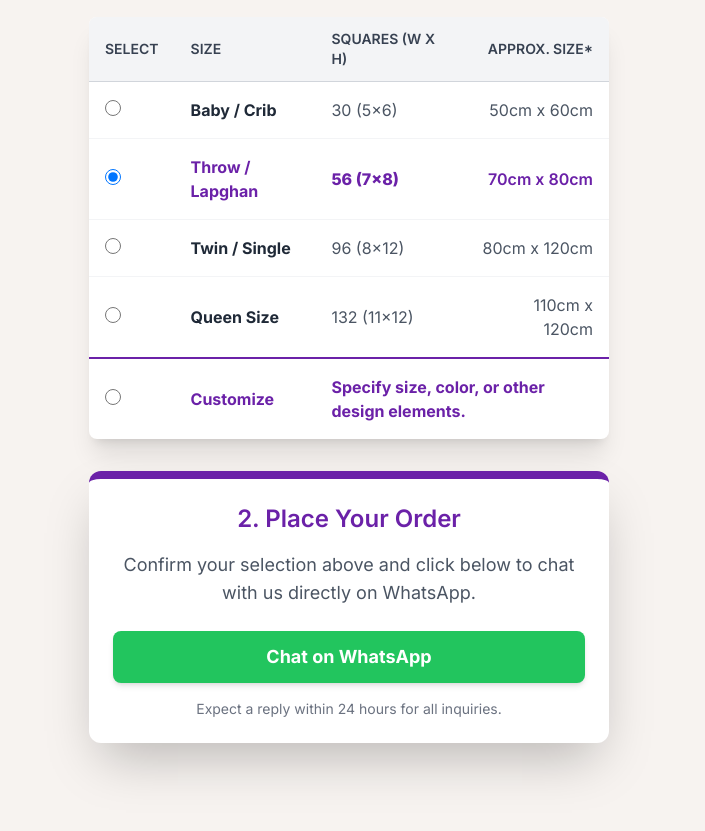
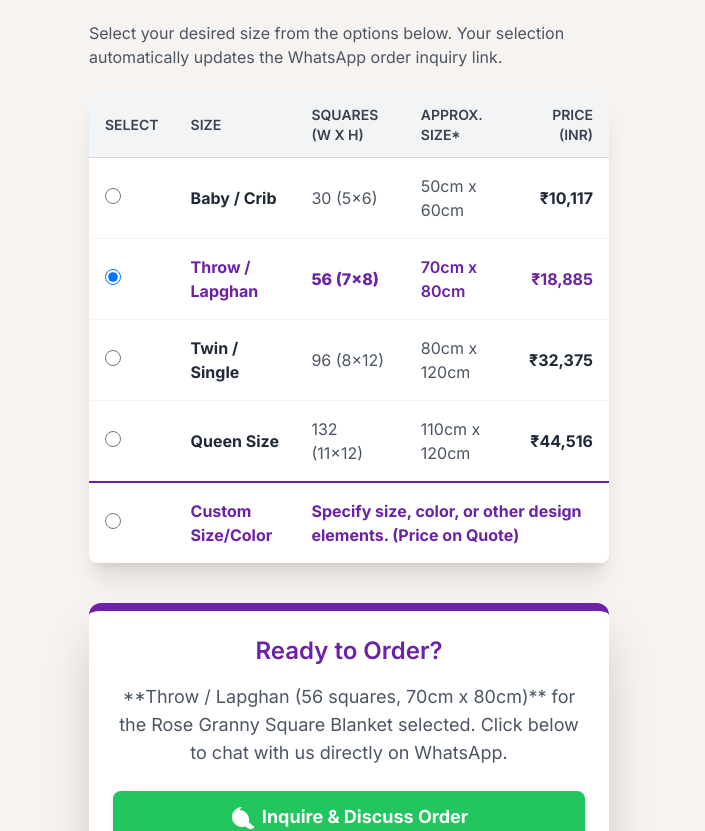
Before and after one commit to patelvalentina-hub/Crochet, a plain HTML site: page index.html in a window 1280 px wide. Shown: the part 819-1650 px from the top of the page, 575-1280 px from the left. Drawn offline with nearby package versions, Linux system fonts and the light colour scheme.

Commit message:
Update index.html

```diff
--- a/index.html
+++ b/index.html
@@ -41,19 +41,18 @@
 </head>
 <body class="text-gray-800">
 
-    <!-- Navigation Bar -->
+    <!-- Navigation Bar (Removed 'Order' link as requested) -->
     <nav class="bg-white shadow-md sticky top-0 z-50">
         <div class="max-w-6xl mx-auto px-4 sm:px-6 lg:px-8">
             <div class="flex justify-between items-center h-16">
-                <!-- FIX APPLIED: Changed to text-xl for mobile and sm:text-2xl for larger screens to prevent clipping -->
+                <!-- Title is responsive: text-xl for mobile, sm:text-2xl for larger screens -->
                 <a href="#" class="text-xl sm:text-2xl font-extrabold text-heirloom-plum tracking-widest">
                     The Heirloom Knot
                 </a>
-                <div class="flex space-x-4">
+                <!-- Only Products and About links remain -->
+                <div class="flex items-center space-x-4">
                     <a href="#products" class="text-gray-600 hover:text-heirloom-plum transition-colors font-medium">Products</a>
                     <a href="#about" class="text-gray-600 hover:text-heirloom-plum transition-colors font-medium">About</a>
-                    <!-- Contact now links to the integrated CTA at the bottom of the products section -->
-                    <a href="#order-cta" class="text-gray-600 hover:text-heirloom-plum transition-colors font-medium">Order</a>
                 </div>
             </div>
         </div>
@@ -74,97 +73,110 @@
         </div>
     </header>
 
-    <!-- Products Section (Rose Granny Square Blankets and Integrated CTA) -->
+    <!-- Products Section (Only Rose Granny Square Blankets remains) -->
     <section id="products" class="py-16 sm:py-24">
-        <div class="max-w-6xl mx-auto px-4 sm:px-6 lg:px-8">
+        <div class="max-w-6xl mx-auto px-4 sm:px-6 lg:px-8 space-y-24">
+
+            <!-- PRODUCT 1: Rose Granny Square Blankets -->
+            <div id="product-rose-square">
                 <h2 class="text-4xl font-bold text-center mb-12 text-heirloom-plum">
-                Our Signature: Rose Granny Square Blankets
+                    Rose Granny Square Blankets
                 </h2>
 
                 <div class="grid md:grid-cols-2 gap-12 items-start">
                     <!-- COLUMN 1: Product Image / Placeholder -->
                     <div class="flex flex-col items-center">
-                    <!-- FIX APPLIED: Updated image source to the cloud storage URL for reliable loading -->
                         <img src="WhatsApp Image 2025-11-17 at 13.06.52_f197af80.jpg"
-                         onerror="this.onerror=null; this.src='https://placehold.co/500x500/6b21a8/ffffff?text=Crochet+Design+Photo'"
+                             onerror="this.onerror=null; this.src='https://placehold.co/500x500/6b21a8/ffffff?text=Rose+Square+Blanket'"
                              alt="Close-up of a handmade crochet Rose Granny Square"
                              class="w-80 h-80 object-cover rounded-xl border-4 border-heirloom-lavender-blush shadow-2xl mb-8">
                         <p class="text-sm text-gray-500 mt-4">Note: Exact dimensions may vary slightly depending on yarn type.</p>
                     </div>
 
-                <!-- COLUMN 2: Size Options Table and Integrated CTA -->
+                    <!-- COLUMN 2: Size Options Table and CTA (MERGED) -->
                     <div>
-                    <h3 class="text-2xl font-semibold mb-6">1. Choose Your Heirloom Size:</h3>
+                        <h3 class="text-3xl font-bold mb-6 text-heirloom-plum">Choose Size & Order Inquiry</h3>
+                        <p class="text-gray-600 mb-6">Select your desired size from the options below. Your selection automatically updates the WhatsApp order inquiry link.</p>
 
-                    <div class="overflow-x-auto bg-white rounded-lg shadow-xl">
+                        <!-- Size Selection Table -->
+                        <div class="overflow-x-auto bg-white rounded-lg shadow-xl mb-10">
                             <table class="min-w-full text-left border-collapse">
                                 <thead>
                                     <tr class="bg-gray-100 text-gray-700 border-b border-gray-300">
                                         <th class="py-3 px-4 text-sm font-semibold uppercase">Select</th>
                                         <th class="py-3 px-4 text-sm font-semibold uppercase">Size</th>
-                                    <th class="py-3 px-4 text-sm font-semibold uppercase">Squares (W x H)</th>
-                                    <th class="py-3 px-4 text-sm font-semibold uppercase text-right hidden sm:table-cell">Approx. Size*</th>
+                                        <th class="py-3 px-4 text-sm font-semibold uppercase hidden sm:table-cell">Squares (W x H)</th>
+                                        <th class="py-3 px-4 text-sm font-semibold uppercase">Approx. Size*</th>
+                                        <th class="py-3 px-4 text-sm font-semibold uppercase text-right">Price (INR)</th> <!-- New Price Column -->
                                     </tr>
                                 </thead>
                                 <tbody>
                                     <tr class="border-b border-gray-100 hover:bg-gray-50 transition-colors">
                                         <td class="py-4 px-4">
-                                        <input type="radio" name="product-size" value="Rose Granny Square Blanket - Baby / Crib (30 squares, 50cm x 60cm)" class="text-heirloom-plum focus:ring-heirloom-plum h-4 w-4" onchange="updateWhatsAppLink()">
+                                            <input type="radio" name="product-option" value="Baby / Crib (30 squares, 50cm x 60cm)" data-product="Rose Granny Square Blanket" class="text-heirloom-plum focus:ring-heirloom-plum h-4 w-4" onchange="updateWhatsAppLink()">
                                         </td>
                                         <td class="py-4 px-4 font-bold text-gray-800">Baby / Crib</td>
-                                    <td class="py-4 px-4 text-gray-600">30 (5x6)</td>
-                                    <td class="py-4 px-4 text-gray-600 text-right hidden sm:table-cell">50cm x 60cm</td>
+                                        <td class="py-4 px-4 text-gray-600 hidden sm:table-cell">30 (5x6)</td> <!-- Hidden on mobile -->
+                                        <td class="py-4 px-4 text-gray-600">50cm x 60cm</td>
+                                        <td class="py-4 px-4 font-bold text-gray-800 text-right">₹10,117</td>
+                                    </tr>
+                                    <tr class="border-b border-gray-100 hover:bg-gray-50 transition-colors bg-heirloom-lavender-blush/20">
+                                        <td class="py-4 px-4">
+                                            <input type="radio" name="product-option" value="Throw / Lapghan (56 squares, 70cm x 80cm)" data-product="Rose Granny Square Blanket" checked class="text-heirloom-plum focus:ring-heirloom-plum h-4 w-4" onchange="updateWhatsAppLink()">
+                                        </td>
+                                        <td class="py-4 px-4 font-bold text-heirloom-plum">Throw / Lapghan</td>
+                                        <td class="py-4 px-4 text-heirloom-plum font-extrabold hidden sm:table-cell">56 (7x8)</td> <!-- Hidden on mobile -->
+                                        <td class="py-4 px-4 text-heirloom-plum font-semibold">70cm x 80cm</td>
+                                        <td class="py-4 px-4 font-bold text-heirloom-plum text-right">₹18,885</td>
                                     </tr>
                                     <tr class="border-b border-gray-100 hover:bg-gray-50 transition-colors">
                                         <td class="py-4 px-4">
-                                        <input type="radio" name="product-size" value="Rose Granny Square Blanket - Throw / Lapghan (56 squares, 70cm x 80cm)" checked class="text-heirloom-plum focus:ring-heirloom-plum h-4 w-4" onchange="updateWhatsAppLink()">
+                                            <input type="radio" name="product-option" value="Twin / Single (96 squares, 80cm x 120cm)" data-product="Rose Granny Square Blanket" class="text-heirloom-plum focus:ring-heirloom-plum h-4 w-4" onchange="updateWhatsAppLink()">
                                         </td>
-                                    <td class="py-4 px-4 font-bold text-heirloom-plum">Throw / Lapghan</td>
-                                    <td class="py-4 px-4 text-heirloom-plum font-extrabold">56 (7x8)</td>
-                                    <td class="py-4 px-4 text-heirloom-plum font-semibold text-right hidden sm:table-cell">70cm x 80cm</td>
+                                        <td class="py-4 px-4 font-bold text-gray-800">Twin / Single</td>
+                                        <td class="py-4 px-4 text-gray-600 hidden sm:table-cell">96 (8x12)</td> <!-- Hidden on mobile -->
+                                        <td class="py-4 px-4 text-gray-600">80cm x 120cm</td>
+                                        <td class="py-4 px-4 font-bold text-gray-800 text-right">₹32,375</td>
                                     </tr>
                                     <tr class="border-b border-gray-100 hover:bg-gray-50 transition-colors">
                                         <td class="py-4 px-4">
-                                        <input type="radio" name="product-size" value="Rose Granny Square Blanket - Twin / Single (96 squares, 80cm x 120cm)" class="text-heirloom-plum focus:ring-heirloom-plum h-4 w-4" onchange="updateWhatsAppLink()">
-                                    </td>
-                                    <td class="py-4 px-4 font-bold text-gray-800">Twin / Single</td>
-                                    <td class="py-4 px-4 text-gray-600">96 (8x12)</td>
-                                    <td class="py-4 px-4 text-gray-600 text-right hidden sm:table-cell">80cm x 120cm</td>
-                                </tr>
-                                <tr class="border-b border-gray-100 hover:bg-gray-50 transition-colors">
-                                    <td class="py-4 px-4">
-                                        <input type="radio" name="product-size" value="Rose Granny Square Blanket - Queen Size (132 squares, 110cm x 120cm)" class="text-heirloom-plum focus:ring-heirloom-plum h-4 w-4" onchange="updateWhatsAppLink()">
+                                            <input type="radio" name="product-option" value="Queen Size (132 squares, 110cm x 120cm)" data-product="Rose Granny Square Blanket" class="text-heirloom-plum focus:ring-heirloom-plum h-4 w-4" onchange="updateWhatsAppLink()">
                                         </td>
                                         <td class="py-4 px-4 font-bold text-gray-800">Queen Size</td>
-                                    <td class="py-4 px-4 text-gray-600">132 (11x12)</td>
-                                    <td class="py-4 px-4 text-gray-600 text-right hidden sm:table-cell">110cm x 120cm</td>
+                                        <td class="py-4 px-4 text-gray-600 hidden sm:table-cell">132 (11x12)</td> <!-- Hidden on mobile -->
+                                        <td class="py-4 px-4 text-gray-600">110cm x 120cm</td>
+                                        <td class="py-4 px-4 font-bold text-gray-800 text-right">₹44,516</td> <!-- UPDATED PRICE HERE -->
                                     </tr>
-                                <!-- CUSTOMIZE OPTION -->
+                                    <!-- CUSTOMIZE OPTION - Colspan adjusted from 2 to 3 to cover Squares, Size*, and Price -->
                                     <tr class="bg-heirloom-lavender-blush/50 hover:bg-heirloom-lavender-blush/70 transition-colors border-t-2 border-heirloom-plum">
                                         <td class="py-4 px-4">
-                                        <input type="radio" name="product-size" value="Custom Order" class="text-heirloom-plum focus:ring-heirloom-plum h-4 w-4" onchange="updateWhatsAppLink()">
+                                            <input type="radio" name="product-option" value="Custom Order" data-product="Rose Granny Square Blanket" class="text-heirloom-plum focus:ring-heirloom-plum h-4 w-4" onchange="updateWhatsAppLink()">
                                         </td>
-                                    <td class="py-4 px-4 font-bold text-heirloom-plum">Customize</td>
-                                    <td class="py-4 px-4 text-heirloom-plum font-bold" colspan="2">
-                                        Specify size, color, or other design elements.
+                                        <td class="py-4 px-4 font-bold text-heirloom-plum">Custom Size/Color</td>
+                                        <td class="py-4 px-4 text-heirloom-plum font-bold" colspan="3">
+                                            Specify size, color, or other design elements. (Price on Quote)
                                         </td>
                                     </tr>
                                 </tbody>
                             </table>
                         </div>
 
-                    <!-- Integrated Call to Action (CTA) for Ordering -->
-                    <div id="order-cta" class="bg-white mt-8 p-6 rounded-xl shadow-2xl border-t-8 border-heirloom-plum text-center">
-                        <h3 class="text-2xl font-semibold mb-4 text-heirloom-plum">2. Place Your Order</h3>
-                        <p class="text-lg mb-6 text-gray-600">
-                            Confirm your selection above and click below to chat with us directly on WhatsApp.
+                        <!-- MERGED Call to Action (CTA) for Ordering -->
+                        <div class="bg-white p-6 rounded-xl shadow-2xl border-t-8 border-heirloom-plum text-center">
+                            <h4 class="text-2xl font-semibold mb-4 text-heirloom-plum">Ready to Order?</h4>
+
+                            <p class="text-lg mb-6 text-gray-600 product-summary-text">
+                                Throw / Lapghan for the Rose Granny Square Blanket selected. Click below to chat with us directly on WhatsApp.
                             </p>
 
-                        <a id="whatsapp-link"
-                           href="#"
+                            <a href="#"
                                target="_blank"
-                           class="inline-block w-full bg-green-500 text-white py-3 px-8 rounded-lg font-bold text-lg hover:bg-green-600 transition-colors shadow-md transform hover:scale-105 duration-300">
-                            Chat on WhatsApp
+                               class="inline-block w-full bg-green-500 text-white py-3 px-8 rounded-lg font-bold text-lg hover:bg-green-600 transition-colors shadow-md transform hover:scale-105 duration-300 flex items-center justify-center space-x-2 whatsapp-link-btn">
+                                <!-- WhatsApp Icon (inline SVG for stability) -->
+                                <svg xmlns="http://www.w3.org/2000/svg" width="24" height="24" viewBox="0 0 24 24" fill="currentColor" class="text-white">
+                                    <path d="M12.001 2c-5.522 0-10 4.477-10 10s4.478 10 10 10c1.47 0 2.863-.322 4.12-1.018l2.915 1.018-1.066-2.85c.783-1.29 1.232-2.776 1.232-4.148 0-5.523-4.478-10-10-10zm4.232 12.56c-.053.088-.282.266-.4.321-.122.056-.254.085-.385.085-.13 0-.214-.044-.457-.132s-1.425-.693-1.644-.778c-.219-.088-.189-.132-.133-.22s.131-.122.219-.244c.088-.122.147-.22.219-.321.071-.1.036-.188-.018-.32s-.385-.92-.527-1.261c-.147-.336-.294-.282-.403-.287-.105-.005-.226-.005-.348-.005s-.31.044-.47.219c-.159.176-.61 1.621-.61 3.511 0 1.89 1.144 3.279 1.303 3.486.159.206 2.22 3.393 5.407 4.542 3.187 1.148 3.297.771 3.87.728.573-.044 1.865-.758 2.122-1.503.257-.745.257-.866.17-1.008-.088-.142-.321-.22-.452-.287-.13-.065-.309-.105-.487-.06-.178.044-.309.132-.4-.22z"/>
+                                </svg>
+                                <span>Inquire & Discuss Order</span>
                             </a>
 
                             <p class="text-sm text-gray-500 mt-4">
@@ -173,6 +185,9 @@
                         </div>
                     </div>
                 </div>
+            </div> <!-- End Product 1 -->
+
+
         </div>
     </section>
 
@@ -193,32 +208,50 @@
         </div>
     </footer>
 
+    <!-- JavaScript remains compatible -->
     <script>
         /**
-         * Reads the selected product size and updates the WhatsApp link's href
-         * to include the product details in the pre-filled message text.
+         * Reads the selected product option (size/custom) and updates the WhatsApp link's href
+         * and the summary text in *all* CTA blocks across the page (now only one set).
          */
         function updateWhatsAppLink() {
-            const selectedRadio = document.querySelector('input[name="product-size"]:checked');
-            const whatsappLinkElement = document.getElementById('whatsapp-link');
+            // Find the currently checked radio button from the group 'product-option'
+            const selectedRadio = document.querySelector('input[name="product-option"]:checked');
 
-            // Fallback message for unexpected selections
-            let messageText = "Hello, I am interested in a custom order from The Heirloom Knot.";
+            // Elements we need to update (using class selectors since there are now multiples)
+            const whatsappLinkElements = document.querySelectorAll('.whatsapp-link-btn');
+            const summaryElements = document.querySelectorAll('.product-summary-text');
 
-            if (selectedRadio && selectedRadio.value) {
-                const productDetails = selectedRadio.value;
+            // Default fallback if nothing is selected
+            let productName = "Custom Product";
+            let productOption = "General Inquiry";
 
-                // If 'Custom Order' is selected, use a clean, focused message
-                if (productDetails === "Custom Order") {
-                    messageText = "Hello, I am interested in a Custom Order. Please advise on colors, sizing, or product options.";
-                } else {
-                    // Standard product inquiry message (includes product name and size)
-                    messageText = `Hello, I would like to inquire about the following product: ${productDetails}.`;
+            if (selectedRadio) {
+                // Get the product name from the data-product attribute
+                productName = selectedRadio.getAttribute('data-product') || "Product Inquiry";
+                // Get the specific option (size/custom detail) from the value
+                productOption = selectedRadio.value;
             }
+
+            // Construct the message based on the selection
+            let messageText;
+            let summaryText;
+
+            if (productOption.includes("Custom Order") || productOption.includes("Custom Color/Yarn")) {
+                messageText = `Hello, I am interested in a Custom Order for the ${productName}. Please advise on colors, sizing, or other options.`;
+                summaryText = `**Custom Order** for the ${productName} selected.`;
+            } else if (productOption === "General Inquiry") {
+                 messageText = "Hello, I have a general inquiry for The Heirloom Knot.";
+                 summaryText = `**No specific size** selected.`;
+            }
+            else {
+                // Standard product and option message
+                messageText = `Hello, I would like to inquire about ordering the ${productName} in the option: ${productOption}.`;
+                summaryText = `**${productOption}** for the ${productName} selected.`;
             }
 
             // Base URL and phone number
-            const phoneNumber = '+919167008015';
+            const phoneNumber = '+919167008015'; // Assuming this is the correct number
 
             // Encode the message text for use in a URL
             const encodedMessage = encodeURIComponent(messageText);
@@ -226,9 +259,14 @@
             // Construct the final WhatsApp link
             const newHref = `https://wa.me/${phoneNumber}?text=${encodedMessage}`;
 
-            if (whatsappLinkElement) {
-                whatsappLinkElement.href = newHref;
-            }
+            // Update ALL instances of the CTA elements with the selected information
+            summaryElements.forEach(element => {
+                element.innerHTML = `${summaryText} Click below to chat with us directly on WhatsApp.`;
+            });
+
+            whatsappLinkElements.forEach(element => {
+                element.href = newHref;
+            });
         }
 
         // Initialize the link on page load (using the default 'Throw / Lapghan' selection)
```
Lines whose indentation alone changed are shown as unchanged.
